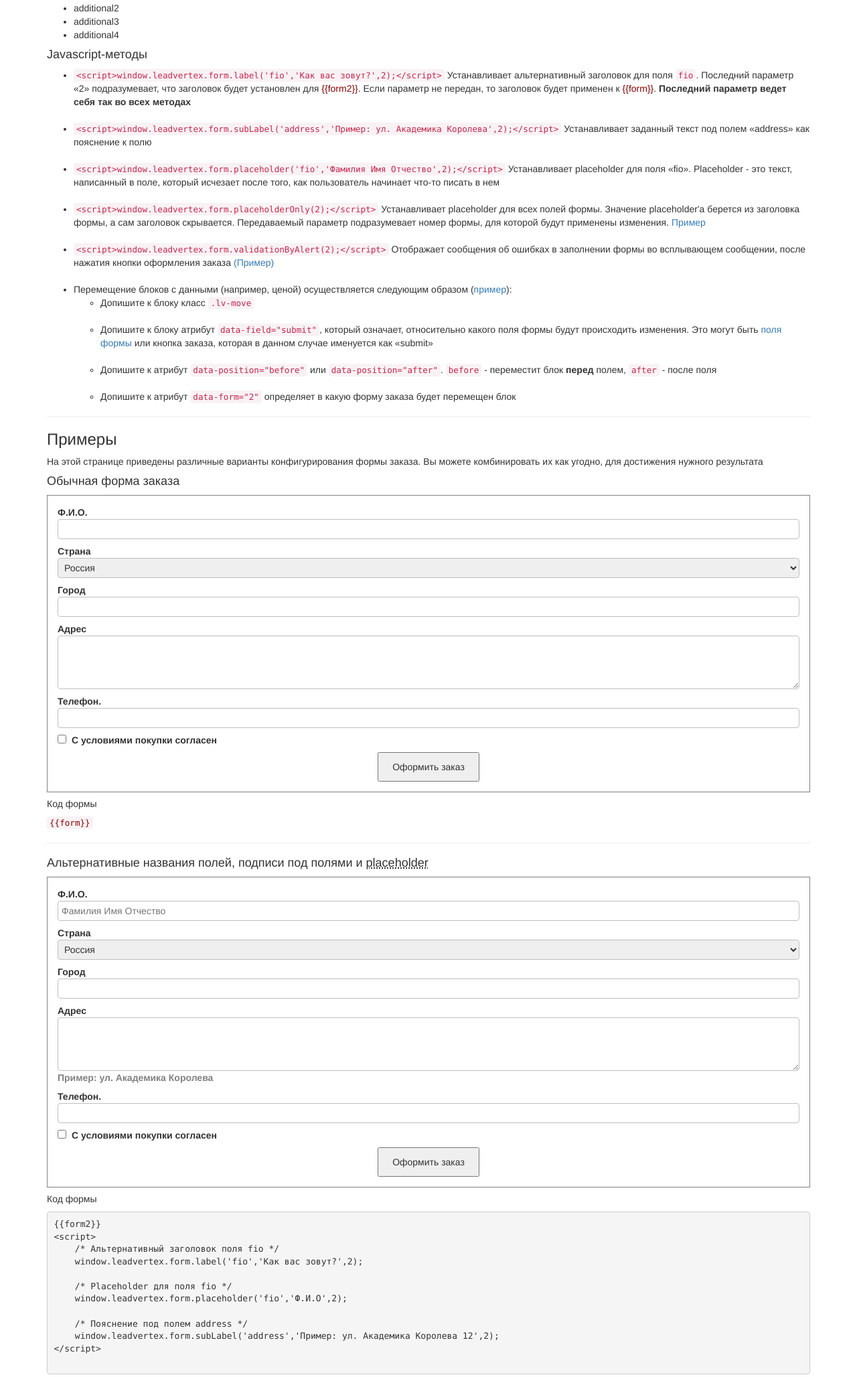
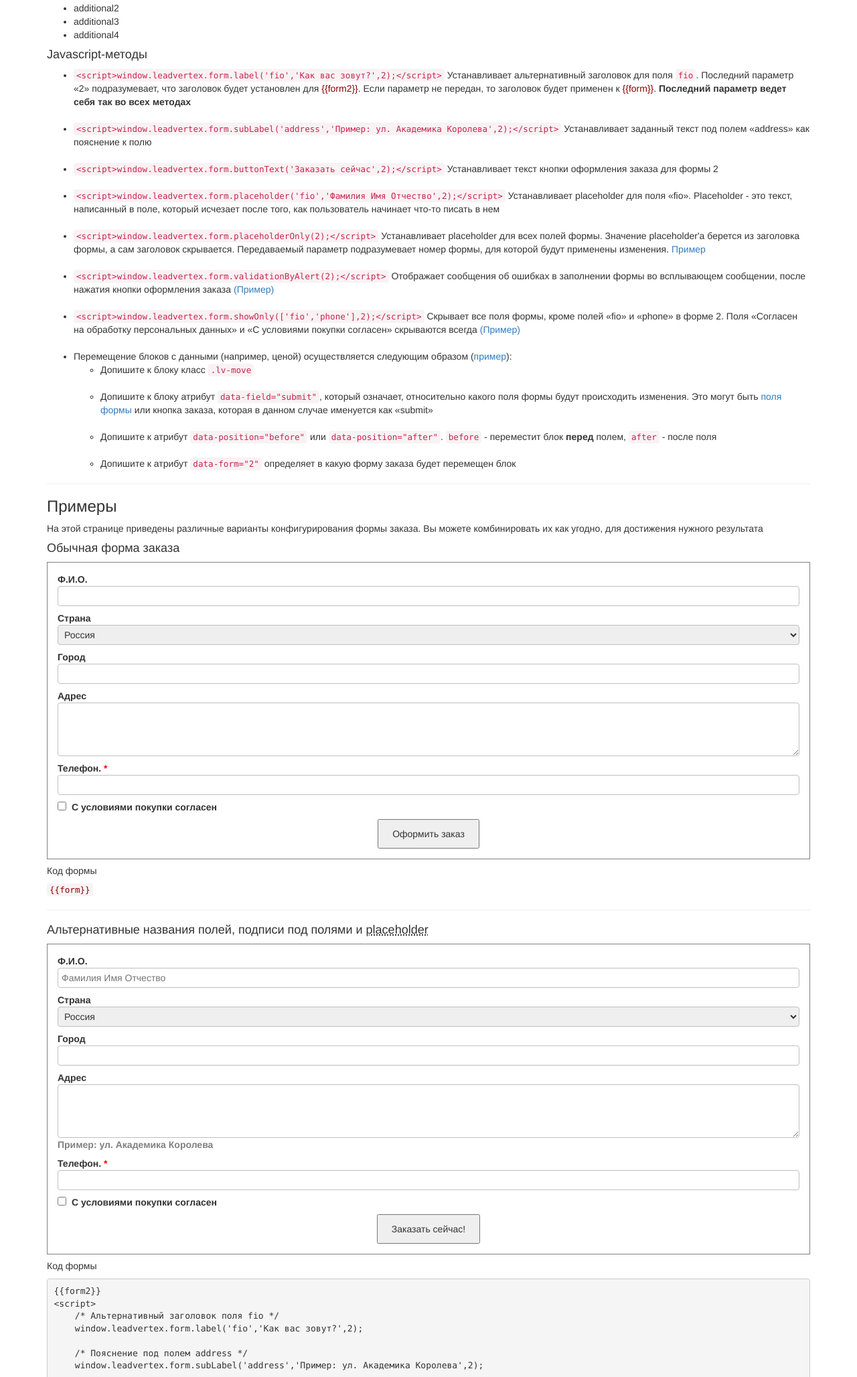
Before and after one commit to tomem2014/leadvertex_emulator, a PHP site: page /index.php?page=form in a window 1280 px wide. Shown: the part 965-3021 px from the top of the page at 67% size. Run offline with PHP 8.4, Linux system fonts and the light colour scheme; data that the repository does not hold is empty; some libraries are stand-ins or nearby versions.

Commit message:
Обновление демо-оффера и изменения в шаблонизаторе

```diff
--- a/Renderer.php
+++ b/Renderer.php
@@ -9,7 +9,7 @@ class Renderer {
 
   private $_html;
 
-  const VERSION = 2.2;
+  const VERSION = 2.21;
 
   function __construct($data = array(), $fields = array(), $form = array(), $buttonText = 'Оформить заказ')
   {
@@ -18,6 +18,7 @@ class Renderer {
         'name' => 'Ф.И.О.',
         'message' => 'Ф.И.О. заполненно неверно',
         'error' => false,
+        'required' => false,
         'type' => 'string',
         'pattern' => '',
       ),
@@ -25,6 +26,7 @@ class Renderer {
         'name' => 'Страна',
         'message' => 'Страна указана неверно',
         'error' => false,
+        'required' => false,
         'type' => 'dropdown',
         'pattern' => 'Россия, Украина, Казахстан',
       ),
@@ -32,6 +34,7 @@ class Renderer {
         'name' => 'Индекс',
         'message' => 'Почтовый индекс неверн',
         'error' => false,
+        'required' => false,
         'type' => 'string',
         'pattern' => '',
       ),
@@ -39,6 +42,7 @@ class Renderer {
         'name' => 'Край/регион/область',
         'message' => 'Край/регион/область заполненно неверно',
         'error' => false,
+        'required' => false,
         'type' => 'string',
         'pattern' => '',
       ),
@@ -46,6 +50,7 @@ class Renderer {
         'name' => 'Город',
         'message' => 'Город заполненно неверно',
         'error' => false,
+        'required' => false,
         'type' => 'string',
         'pattern' => '',
       ),
@@ -53,6 +58,7 @@ class Renderer {
         'name' => 'Адрес',
         'message' => 'Адрес указан неверно',
         'error' => false,
+        'required' => false,
         'type' => 'text',
         'pattern' => '',
       ),
@@ -60,6 +66,7 @@ class Renderer {
         'name' => 'Телефон.',
         'message' => 'Телефон указан неверно',
         'error' => false,
+        'required' => false,
         'type' => 'string',
         'pattern' => '',
       ),
@@ -67,6 +74,7 @@ class Renderer {
         'name' => 'Email',
         'message' => 'Email заполненно неверно',
         'error' => false,
+        'required' => false,
         'type' => 'string',
         'pattern' => '',
       ),
@@ -74,6 +82,7 @@ class Renderer {
         'name' => 'Количество',
         'message' => 'Количество указано неверно',
         'error' => false,
+        'required' => false,
         //Меняь 'type' и 'pattern' ЗАПРЕЩЕНО!!!
         'type' => 'dropdown',
         'pattern' => '1, 2, 3, 4, 5, 6, 7, 8, 9, 10',
@@ -82,6 +91,7 @@ class Renderer {
         'name' => 'Комментарий',
         'message' => 'Комментарий заполненн неверно',
         'error' => false,
+        'required' => false,
         'type' => 'text',
         'pattern' => '',
       ),
@@ -89,6 +99,7 @@ class Renderer {
         'name' => 'Согласен на обработку персональных данных',
         'message' => 'Для оформления заказа вы должны дать согласие на обработку своих персональных данных',
         'error' => false,
+        'required' => false,
         'type' => 'checkbox',
         'pattern' => '',
       ),
@@ -96,6 +107,7 @@ class Renderer {
         'name' => 'Ф.И.О.',
         'message' => 'С условиями покупки согласен',
         'error' => false,
+        'required' => false,
         'type' => 'checkbox',
         'pattern' => '',
       ),
@@ -103,6 +115,7 @@ class Renderer {
         'name' => 'Доп.поле #1',
         'message' => 'Доп.поле #1 заполненно неверно',
         'error' => false,
+        'required' => false,
         'type' => 'string',
         'pattern' => '',
       ),
@@ -110,6 +123,7 @@ class Renderer {
         'name' => 'Доп.поле #2',
         'message' => 'Доп.поле #2 заполненно неверно',
         'error' => false,
+        'required' => false,
         'type' => 'string',
         'pattern' => '',
       ),
@@ -117,6 +131,7 @@ class Renderer {
         'name' => 'Доп.поле #3',
         'message' => 'Доп.поле #3 заполненно неверно',
         'error' => false,
+        'required' => false,
         'type' => 'string',
         'pattern' => '',
       ),
@@ -124,6 +139,7 @@ class Renderer {
         'name' => 'Доп.поле #4',
         'message' => 'Доп.поле #4 заполненно неверно',
         'error' => false,
+        'required' => false,
         'type' => 'string',
         'pattern' => '',
       ),
@@ -175,22 +191,23 @@ class Renderer {
       $message = $form[$field]['message'];
       $error = $form[$field]['error'] ? '' : 'display:none;';
       $errorClass = $form[$field]['error'] ? ' lv-row-error ' : '';
+      $required = $form[$field]['required'];
       $type = $form[$field]['type'];
       $pattern = $form[$field]['pattern'];
 
-      $html.='<div class="lv-row lv-row-'.$field.' '.($type == 'checkbox' ? 'lv-row-checkbox' : 'lv-row-input').$errorClass.'">';
+      $html.='<div class="lv-row lv-row-'.$field.' '.($type == 'checkbox' ? 'lv-row-checkbox' : 'lv-row-input').$errorClass.'" data-name="'.$field.'" data-required="'.(int)$required.'">';
       if ($type == 'checkbox') {
         $html.='<div class="lv-label">';
-        $html.='<input name="Order['.$field.']" id="lv-form'.$number.'-'.$field.'" value="1" type="checkbox">';
+        $html.='<input name="Order['.$field.']" id="lv-form'.$number.'-'.$field.'" value="1" type="checkbox" data-required="'.(int)$required.'">';
         $html.='<label for="lv-form'.$number.'-'.$field.'">С условиями покупки согласен</label>';
         $html.='</div>';
       }
       else {
-        $html.='<div class="lv-label"><label for="form'.$number.'_'.$field.'">'.$name.'</label></div>';
+        $html.='<div class="lv-label"><label for="form'.$number.'_'.$field.'">'.$name.($required ? ' <span class="required">*</span>' : '').'</label></div>';
         $html.='<div class="lv-field">';
 
         if ($type == 'dropdown') {
-          $html.='<select data-label="'.$name.'" name="Order['.$field.']" id="lv-form'.$number.'-'.$field.'">';
+          $html.='<select data-label="'.$name.'" name="Order['.$field.']" id="lv-form'.$number.'-'.$field.'" data-required="'.(int)$required.'">';
           $items = explode(',',$pattern);
           foreach ($items as $item) {
             $item = trim($item);
@@ -199,8 +216,8 @@ class Renderer {
           }
           $html.='</select>';
         }
-        elseif ($type == 'string') $html.='<input data-label="'.$name.'" name="Order['.$field.']" id="lv-form'.$number.'-'.$field.'" type="text" maxlength="255" />';
-        elseif ($type == 'text') $html.='<textarea data-label="'.$name.'" name="Order['.$field.']" id="lv-form'.$number.'-'.$field.'"></textarea>';
+        elseif ($type == 'string') $html.='<input data-label="'.$name.'" name="Order['.$field.']" id="lv-form'.$number.'-'.$field.'" type="text" maxlength="255" data-required="'.(int)$required.'"/>';
+        elseif ($type == 'text') $html.='<textarea data-label="'.$name.'" name="Order['.$field.']" id="lv-form'.$number.'-'.$field.'" data-required="'.(int)$required.'"></textarea>';
 
         $html.='</div>';
       }
--- a/assets/formHelper.js
+++ b/assets/formHelper.js
@@ -13,6 +13,13 @@ window.leadvertex.form.subLabel = function(field,text,form){
         $('#lv-form'+form+' div.lv-row-'+field +'>.lv-field').after('<div class="lv-sub-label"><label for="lv-form'+form+'-'+field +'">'+text+'</label></div>');
     });
 };
+
+window.leadvertex.form.buttonText = function(text,form){
+    if (!form) form = ''; else if (form<2) form = '';
+    $(document).ready(function(){
+        $('#lv-form'+form +' .lv-order-button').val(text);
+    });
+}
 
 window.leadvertex.form.placeholder = function(field,placeholder,form){
     if (!form) form = ''; else if (form<2) form = '';
@@ -50,6 +57,23 @@ window.leadvertex.form.validationByAlert = function(form){
     });
 }
 
+window.leadvertex.form.showOnly = function (fields,form){
+    if (!form) form = ''; else if (form<2) form = '';
+    $(document).ready(function(){
+        var $form = $('#lv-form'+form);
+        $form.find('.lv-row').each(function(i,e){
+            var name = $(e).attr('data-name');
+            var notShow = $.inArray(name,fields)==-1;
+            var isRequired = $(e).attr('data-required');
+            if (name == 'checkboxPersonalData' || name == 'checkboxAgreeTerms') {
+                $(e).prop('checked', true);
+                isRequired = 0;
+            }
+            if (notShow && isRequired==0) $(e).hide();
+        });
+    });
+}
+
 $(document).ready(function(){
     $('.lv-move').each(function(i,e){
         var form = $(e).attr('data-form');
--- a/config.php
+++ b/config.php
@@ -27,6 +27,7 @@ $form = array(
     'name' => 'Ф.И.О.',
     'message' => 'Ф.И.О. заполненно неверно',
     'error' => false,
+    'required' => false,
     'type' => 'string',
     'pattern' => '',
   ),
@@ -34,6 +35,7 @@ $form = array(
     'name' => 'Страна',
     'message' => 'Страна указана неверно',
     'error' => false,
+    'required' => false,
     'type' => 'dropdown',
     'pattern' => 'Россия, Украина, Казахстан',
   ),
@@ -41,6 +43,7 @@ $form = array(
     'name' => 'Индекс',
     'message' => 'Почтовый индекс неверн',
     'error' => false,
+    'required' => false,
     'type' => 'string',
     'pattern' => '',
   ),
@@ -48,6 +51,7 @@ $form = array(
     'name' => 'Край/регион/область',
     'message' => 'Край/регион/область заполненно неверно',
     'error' => false,
+    'required' => false,
     'type' => 'string',
     'pattern' => '',
   ),
@@ -55,6 +59,7 @@ $form = array(
     'name' => 'Город',
     'message' => 'Город заполненно неверно',
     'error' => false,
+    'required' => false,
     'type' => 'string',
     'pattern' => '',
   ),
@@ -62,6 +67,7 @@ $form = array(
     'name' => 'Адрес',
     'message' => 'Адрес указан неверно',
     'error' => false,
+    'required' => false,
     'type' => 'text',
     'pattern' => '',
   ),
@@ -69,12 +75,14 @@ $form = array(
     'name' => 'Телефон.',
     'message' => 'Телефон указан неверно',
     'error' => false,
+    'required' => true,
     'type' => 'string',
     'pattern' => '',
   ),
   'email' => array(
     'name' => 'Email',
     'message' => 'Email заполненно неверно',
+    'required' => false,
     'error' => false,
     'type' => 'string',
     'pattern' => '',
@@ -83,6 +91,7 @@ $form = array(
     'name' => 'Количество',
     'message' => 'Количество указано неверно',
     'error' => false,
+    'required' => false,
     //Меняь 'type' и 'pattern' ЗАПРЕЩЕНО!!!
     'type' => 'dropdown',
     'pattern' => '1, 2, 3, 4, 5, 6, 7, 8, 9, 10',
@@ -92,6 +101,7 @@ $form = array(
     'name' => 'Комментарий',
     'message' => 'Комментарий заполненн неверно',
     'error' => false,
+    'required' => false,
     'type' => 'text',
     'pattern' => '',
   ),
@@ -99,6 +109,7 @@ $form = array(
     'name' => 'Согласен на обработку персональных данных',
     'message' => 'Для оформления заказа вы должны дать согласие на обработку своих персональных данных',
     'error' => false,
+    'required' => true,
     'type' => 'checkbox',
     'pattern' => '',
   ),
@@ -106,6 +117,7 @@ $form = array(
     'name' => 'Ф.И.О.',
     'message' => 'С условиями покупки согласен',
     'error' => false,
+    'required' => true,
     'type' => 'checkbox',
     'pattern' => '',
   ),
@@ -113,6 +125,7 @@ $form = array(
     'name' => 'Доп.поле #1',
     'message' => 'Доп.поле #1 заполненно неверно',
     'error' => false,
+    'required' => false,
     'type' => 'string',
     'pattern' => '',
   ),
@@ -120,6 +133,7 @@ $form = array(
     'name' => 'Доп.поле #2',
     'message' => 'Доп.поле #2 заполненно неверно',
     'error' => false,
+    'required' => false,
     'type' => 'string',
     'pattern' => '',
   ),
@@ -127,6 +141,7 @@ $form = array(
     'name' => 'Доп.поле #3',
     'message' => 'Доп.поле #3 заполненно неверно',
     'error' => false,
+    'required' => false,
     'type' => 'string',
     'pattern' => '',
   ),
@@ -134,6 +149,7 @@ $form = array(
     'name' => 'Доп.поле #4',
     'message' => 'Доп.поле #4 заполненно неверно',
     'error' => false,
+    'required' => false,
     'type' => 'string',
     'pattern' => '',
   ),
--- a/template/pages/form.html
+++ b/template/pages/form.html
@@ -77,6 +77,10 @@
                 Устанавливает заданный текст под полем «address» как пояснение к полю
             </li>
             <li>
+                <code class="sourceCode">&lt;script&gt;window.leadvertex.form.buttonText('Заказать сейчас',2);&lt;/script&gt;</code>
+                Устанавливает текст кнопки оформления заказа для формы 2
+            </li>
+            <li>
                 <code class="sourceCode">&lt;script&gt;window.leadvertex.form.placeholder('fio','Фамилия Имя Отчество',2);&lt;/script&gt;</code>
                 Устанавливает placeholder для поля «fio». Placeholder - это текст, написанный в поле, который исчезает после того, как пользователь
                 начинает что-то писать в нем
@@ -90,6 +94,12 @@
                 <code class="sourceCode">&lt;script&gt;window.leadvertex.form.validationByAlert(2);&lt;/script&gt;</code>
                 Отображает сообщения об ошибках в заполнении формы во всплывающем сообщении, после нажатия кнопки оформления заказа
                 <a href="#example7">(Пример)</a>
+            </li>
+            <li>
+                <code class="sourceCode">&lt;script&gt;window.leadvertex.form.showOnly(['fio','phone'],2);&lt;/script&gt;</code>
+                Скрывает все поля формы, кроме полей «fio» и «phone» в форме 2. Поля «Согласен на обработку персональных данных»
+                и «С условиями покупки согласен» скрываются всегда
+                <a href="#example8">(Пример)</a>
             </li>
             <li>
                 Перемещение блоков с данными (например, ценой) осуществляется следующим образом (<a href="#example5">пример</a>):
@@ -144,22 +154,28 @@
                         /* Альтернативный заголовок поля fio */
                         window.leadvertex.form.label('fio','Как вас зовут?',2);
 
+                        /* Пояснение под полем address */
+                        window.leadvertex.form.subLabel('address','Пример: ул. Академика Королева',2);
+
+                        /* Текст кнопки оформления заказа */
+                        window.leadvertex.form.buttonText('Заказать сейчас!',2);
+
                         /* Placeholder для поля fio */
-                        window.leadvertex.form.placeholder('fio','Ф.И.О',2);
-
-                        /* Пояснение под полем address */
-                        window.leadvertex.form.subLabel('address','Пример: ул. Академика Королева 12',2);
+                        window.leadvertex.form.placeholder('fio','Фамилия Имя Отчество',2);
                     &lt;/script&gt;
                 </pre>
                 <script>
                     /* Альтернативный заголовок поля fio */
                     window.leadvertex.form.label('fio','Как вас зовут?',2);
 
+                    /* Пояснение под полем address */
+                    window.leadvertex.form.subLabel('address','Пример: ул. Академика Королева',2);
+
+                    /* Текст кнопки оформления заказа */
+                    window.leadvertex.form.buttonText('Заказать сейчас!',2);
+
                     /* Placeholder для поля fio */
                     window.leadvertex.form.placeholder('fio','Фамилия Имя Отчество',2);
-
-                    /* Пояснение под полем address */
-                    window.leadvertex.form.subLabel('address','Пример: ул. Академика Королева',2);
                 </script>
             </div>
         </div>
@@ -228,7 +244,6 @@
 
         <hr/>
         <h4 id="example5">Произвольный блок данных между полями</h4>
-        <p></p>
         <div class="row-fluid">
             <div class="span5">
                 {{form5}}
@@ -307,5 +322,23 @@
             </div>
         </div>
 
+        <hr/>
+        <h4 id="example8">Отображать только заданные поля</h4>
+        <p>
+            Скрывает все поля формы, кроме указанных в аргументах функции и полей, обязательных для заполнения.
+            Поля «Согласен на обработку персональных данных» и «С условиями покупки согласен» скрываются всегда
+        </p>
+        <div class="row-fluid">
+            <div class="span5">{{form8}}</div>
+            <div class="span7">
+                <h5>Код формы</h5>
+                <pre class="sourceCode">
+                    [[form8]]
+                    &lt;script&gt;window.leadvertex.form.showOnly(['fio','phone'],8);&lt;/script&gt;
+                </pre>
+                <script>window.leadvertex.form.showOnly(['fio','phone'],8);</script>
+            </div>
+        </div>
+
     </fieldset>
 </div>
```
